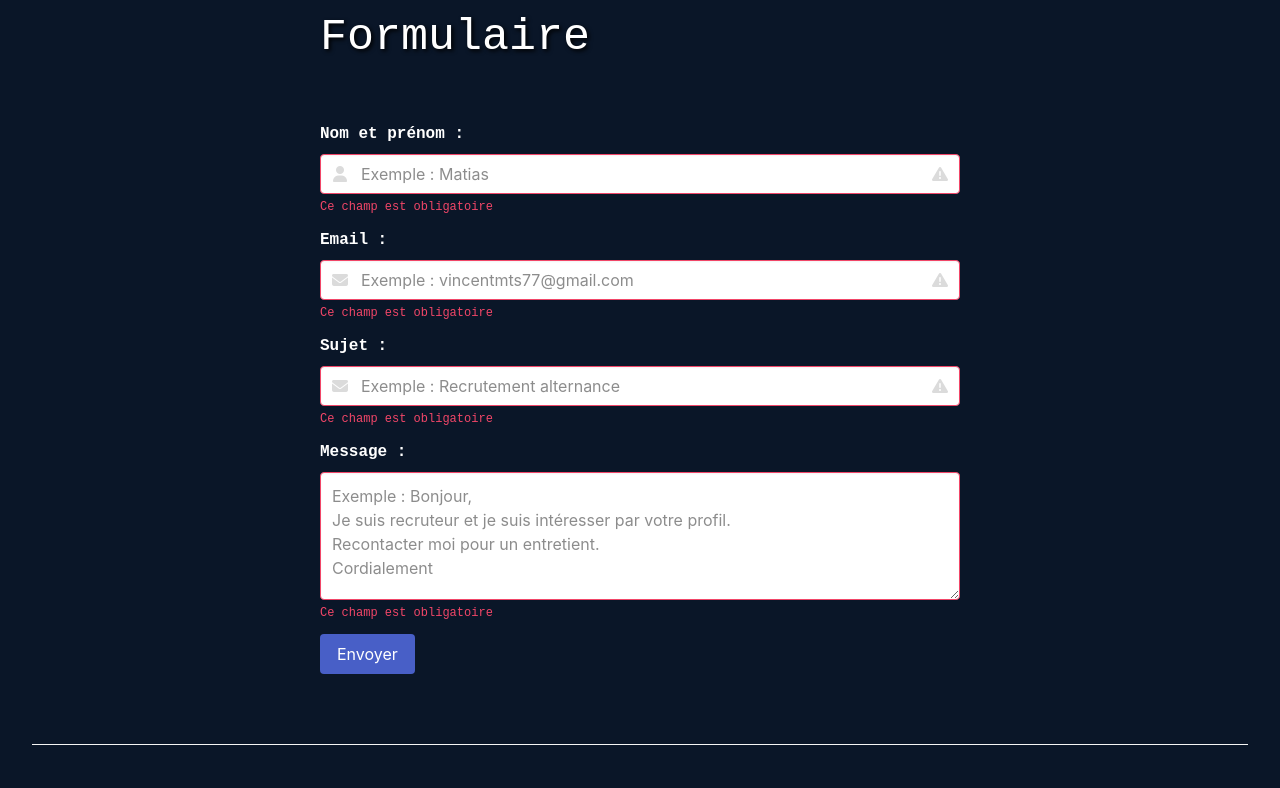
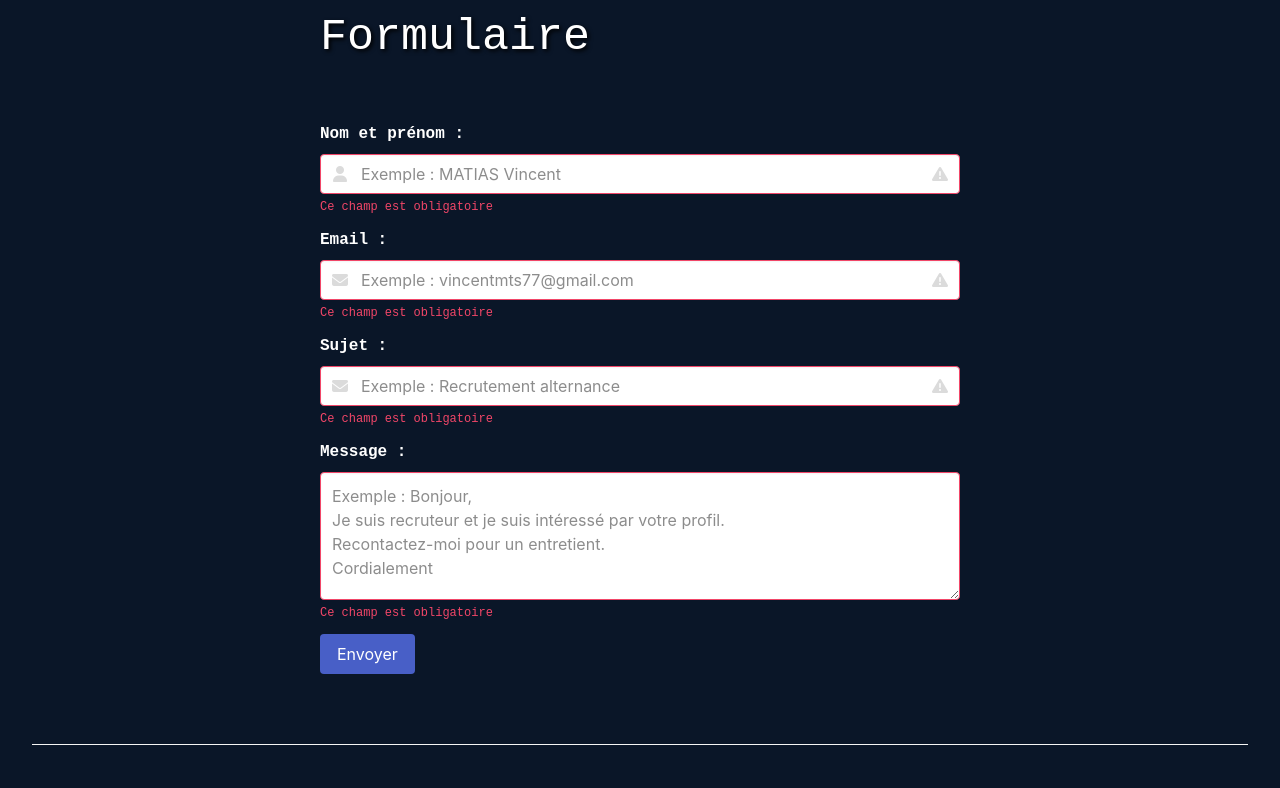
Before and after one commit to VincentM775/vmatias, a plain HTML site: page contact.html in a window 1280 px wide. Shown: the part 707-1495 px from the top of the page. Drawn offline with nearby package versions, Linux system fonts and the light colour scheme.

Commit message:
Update contact.html
Correction erreur d'orthographe

```diff
--- a/contact.html
+++ b/contact.html
@@ -51,7 +51,7 @@
                         <div class="field" id="fieldNom">
                             <label class="label">Nom et prénom :</label>
                             <div class="control has-icons-left has-icons-right">
-                                <input name="nom" id="name" class="input is-danger" type="text" placeholder="Exemple : Matias"required>
+                                <input name="nom" id="name" class="input is-danger" type="text" placeholder="Exemple : MATIAS Vincent"required>
                                 <span class="icon is-small is-left">
                                     <i class="fas fa-user"></i>
                                 </span>
@@ -95,8 +95,8 @@
                             <div class="control has-icons-left has-icons-right">
                                 <textarea name="message" id="message" class="textarea is-danger"
                                 placeholder="Exemple : Bonjour,
-Je suis recruteur et je suis intéresser par votre profil.
-Recontacter moi pour un entretient.
+Je suis recruteur et je suis intéressé par votre profil.
+Recontactez-moi pour un entretient.
 Cordialement" required></textarea>
 
                             </div>
```
